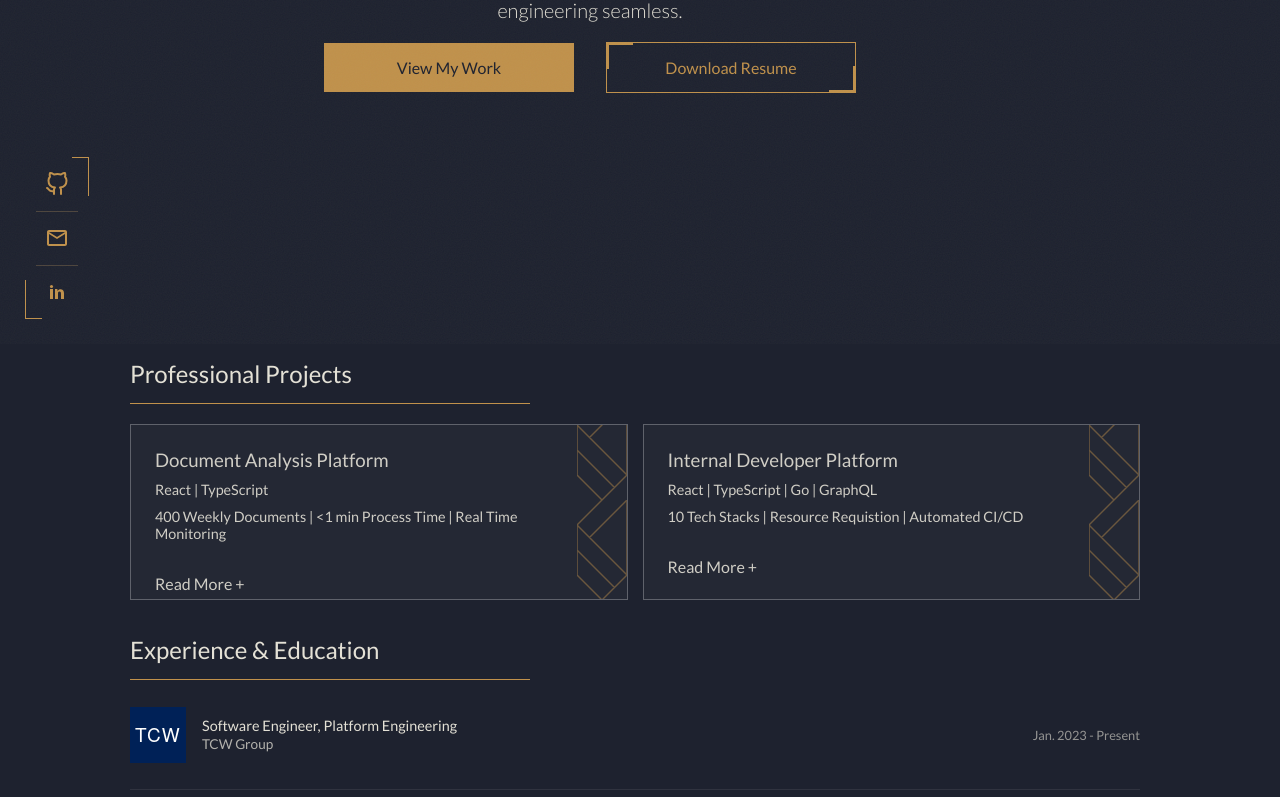
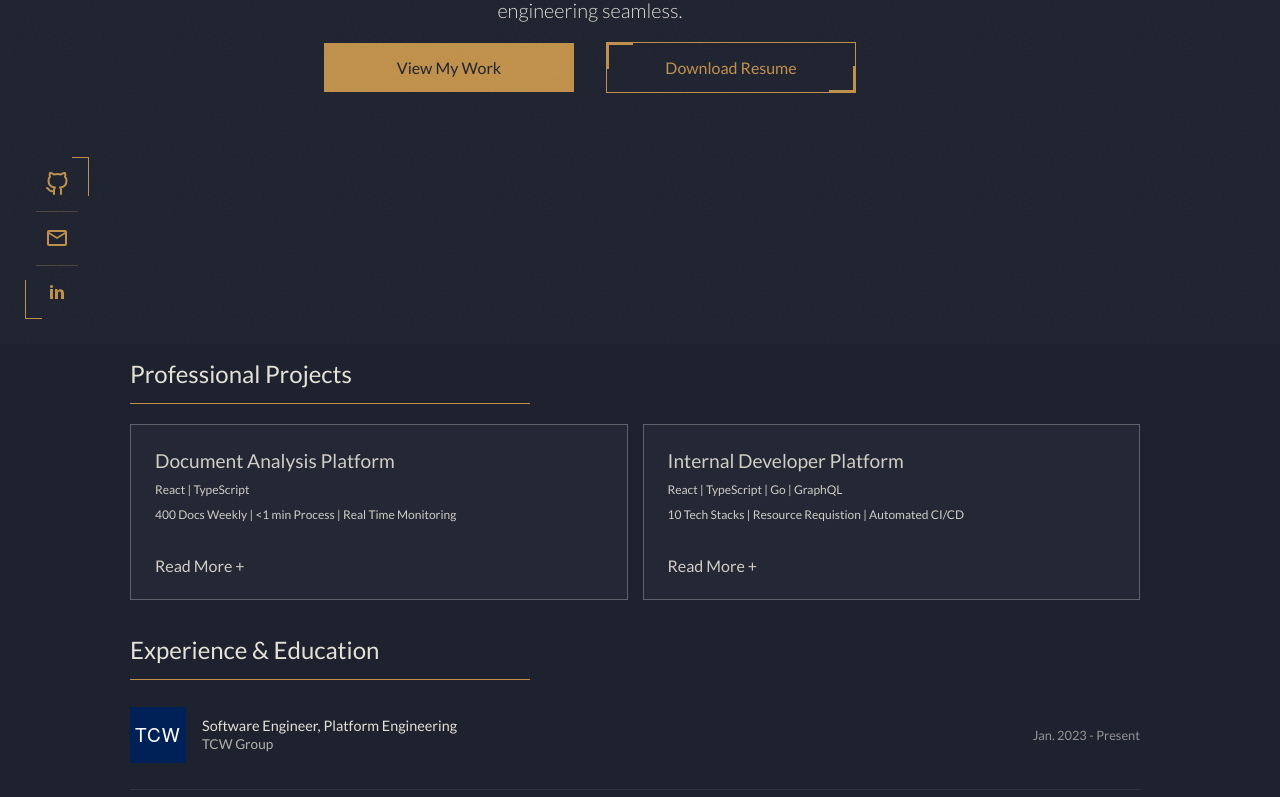
Before and after one commit to ckovacsdev/ckdev, a React (Vite) app: page / in a window 1280 px wide. Shown: the part 456-1253 px from the top of the page. Built offline with nearby package versions, Linux system fonts and the light colour scheme.

Commit message:
responsiveness for cards - remove subtitle on smaller screens, keep show more persistent

```diff
--- a/src/components/work-card/work-card.css
+++ b/src/components/work-card/work-card.css
@@ -1,8 +1,7 @@
 .work-card-slot {
 	position: relative;
-	width: 100%;
 	height: 100%;
-	min-height: 90px;
+	min-height: 130px;
 }
 
 .work-card {
@@ -54,22 +53,25 @@
 
 .work-card-tech {
     margin: 0;
-    font-size: 0.9rem;
+    font-size: 0.75rem;
 }
 .work-card-subtext {
     margin: 0;
-    font-size: 0.9rem;
+    font-size: 0.75rem;
 }
 .work-card-title {
     margin: 0;
 	text-wrap: nowrap;
-    font-weight: 500;
+    font-weight: 400;
+	font-size: clamp(1rem, 0.9rem + 0.5vw, 1.2rem);
 }
 .work-card-subtitle {
     margin: 0;
 	flex: 1;
     opacity: 0.75;
 	font-size: clamp(0.8rem, 0.7rem + 0.4vw, 0.95rem);
+	line-clamp: 3;
+	-webkit-line-clamp: 3;
 	overflow: hidden;
 	margin-top: 12px;
 	-webkit-mask-image: linear-gradient(to bottom, black 60%, transparent 100%);
@@ -143,3 +145,16 @@
         translate: none;
     }
 }
+
+@media screen and (max-width: 480px){
+
+
+}
+@media screen and (max-width: 900px){
+	.work-card-subtitle{
+		display: none;
+	}
+	.work-card-pattern{
+		display: none;
+	}
+}
--- a/src/components/work-card/work-card.tsx
+++ b/src/components/work-card/work-card.tsx
@@ -70,7 +70,6 @@ export default function WorkCard({ tech, title, subtitle, subtext, children }: W
 						<p className='work-card-subtext'> {subtext} </p>
 						{!open && <p className='work-card-subtitle'>{subtitle}</p>}
 						{open && <div className='work-card-detail'>{children}</div>}
-
 						{!open && <p className='work-card-read-more'> Read More + </p>}
 					</div>
 
--- a/src/pages/work/work.tsx
+++ b/src/pages/work/work.tsx
@@ -9,7 +9,7 @@ const WORK_CARDS: WorkCardProps[] = [
         tech: 'React | TypeScript',
         title: 'Document Analysis Platform',
         subtitle: "Configurable LLM document analysis platform.  Users define rule sets, evaluate uploaded PDFs against them, and review results in a PDF viewer that matches and highlights the exact source passage behind each pass or fail.",
-        subtext: '400 Weekly Documents | <1 min Process Time | Real Time Monitoring',
+        subtext: '400 Docs Weekly | <1 min Process | Real Time Monitoring',
         children: <AiDocDetails />
     },
     {
```
